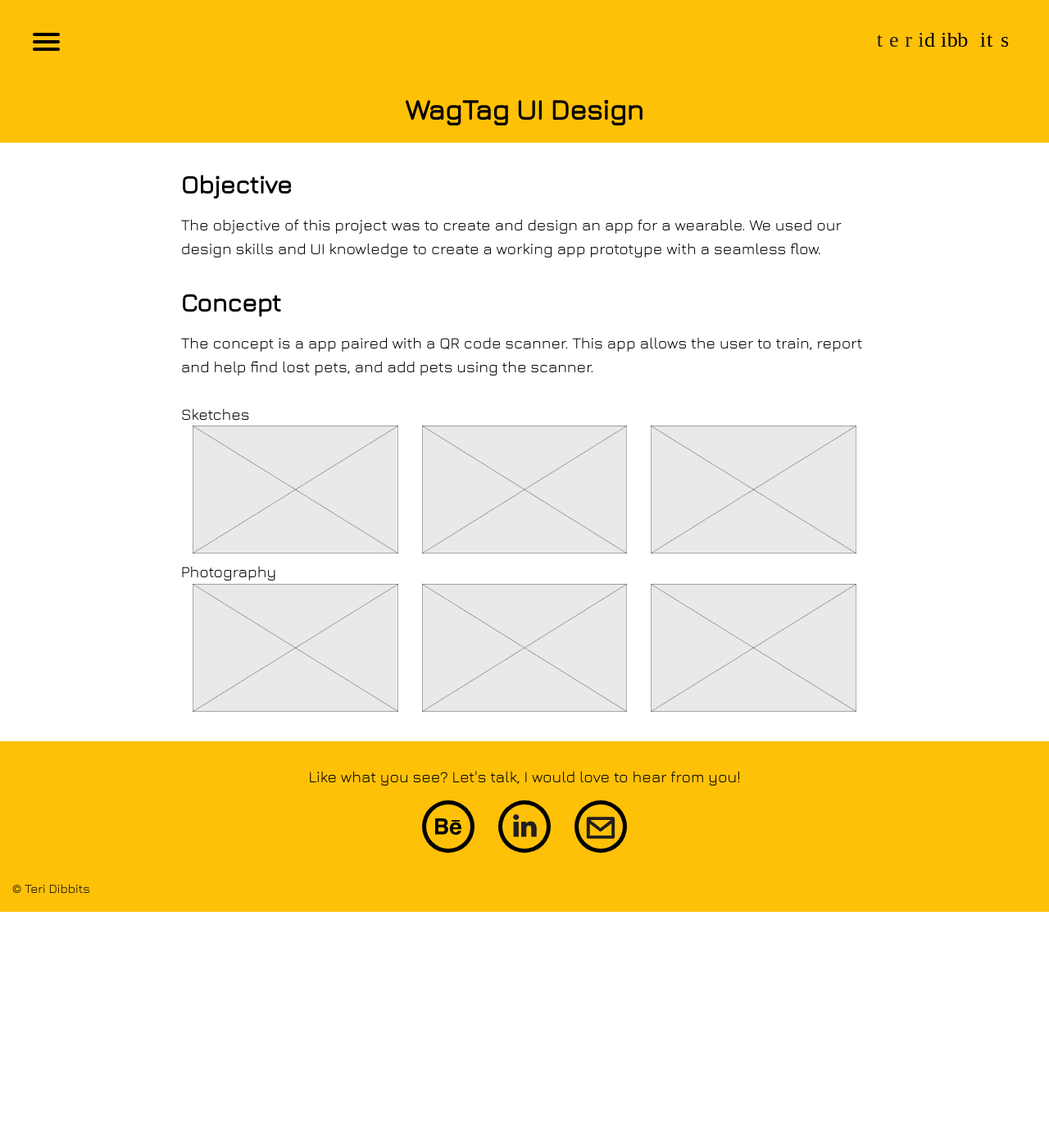
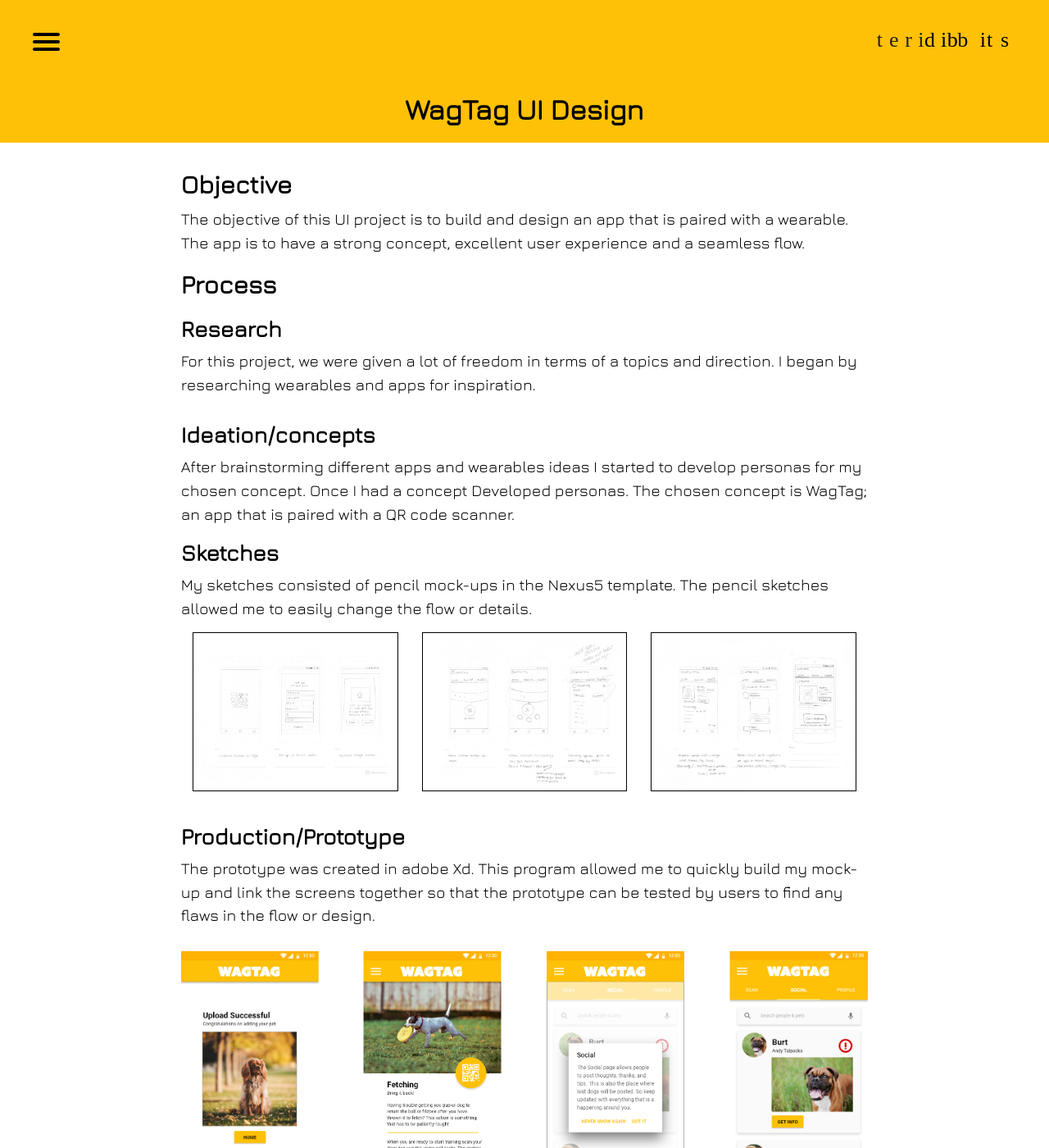
Before and after one commit to TeriDibbits/teridibbits.ca, a Jekyll site: the page built from pages/uidesign.html, in a window 1280 px wide and 1400 px high, scrolled down 715 px. Shown: the whole window at 82% size. Built offline with Jekyll 4.4.1, drawn with Linux system fonts in a browser that asks for light colours; before the commit the page ends 1827 px from its top, so only the background shows below that.

Commit message:
added text and images to ui design page

```diff
--- a/css/main.css
+++ b/css/main.css
@@ -12,6 +12,10 @@
 body {
   margin: 0;
   padding: 0;
+}
+
+p {
+  font-size: micro;
 }
 
 .masthead {
--- a/pages/uidesign.html
+++ b/pages/uidesign.html
@@ -6,35 +6,33 @@
   <main itemscope>
     <h1 class="section-header gutter island-1-2 push-0">WagTag UI Design</h1>
     <div class="island content">
-      <h2 class="push-1-2">Objective</h2>
-      <p class="push" itemprop="description">The objective of this project was to create and design an app for a wearable. We used our design skills and UI knowledge to create a working app prototype with a seamless flow.</p>
-      <h2 class="push-1-2">Concept</h2>
-      <p class="push">The concept is a app paired with a QR code scanner. This app allows the user to train, report and help find lost pets, and add pets using the scanner.</p>
-      <p>Sketches</p>
-      <div class="grid grid-middle">
+      <h2 class="push-1-4">Objective</h2>
+      <p class="push-1-2" itemprop="description">The objective of this UI project is to build and design an app that is paired with a wearable. The app is to have a strong concept, excellent user experience and a seamless flow.</p>
+
+      <h2 class="push-1-2">Process</h2>
+      <h3 class="push-1-4">Research</h3>
+      <p class="push">For this project, we were given a lot of freedom in terms of a topics and direction. I began by researching wearables and apps for inspiration.</p>
+      <h3 class="push-1-4">Ideation/concepts</h3>
+      <p class="push-1-2">After brainstorming different apps and wearables ideas I started to develop personas for my chosen concept. Once I had a concept Developed personas. The chosen concept is WagTag; an app that is paired with a QR code scanner.</p>
+      <h3 class="push-1-4">Sketches</h3>
+      <p class="push-1-2">My sketches consisted of pencil mock-ups in the Nexus5 template. The pencil sketches allowed me to easily change the flow or details.</p>
+      <div class="grid grid-middle push">
         <div class="unit xs-1 s-1 m-1-2 l-1-3 xl-1-3 gutter-1-2">
-          <img itemprop="image" class="work-img" src="{{site.baseurl}}/images/placeholder.jpg" alt="">
+          <img itemprop="image" class="work-img sketch-img" src="{{site.baseurl}}/images/ui-sketch-1.jpg" alt="">
         </div>
         <div class="unit xs-1 s-1 m-1-2 l-1-3 xl-1-3 gutter-1-2">
-          <img itemprop="image" class="work-img" src="{{site.baseurl}}/images/placeholder.jpg" alt="">
+          <img itemprop="image" class="work-img sketch-img" src="{{site.baseurl}}/images/ui-sketch-2.jpg" alt="">
         </div>
         <div class="unit xs-1 s-1 m-1-2 l-1-3 xl-1-3 gutter-1-2">
-          <img itemprop="image" class="work-img" src="{{site.baseurl}}/images/placeholder.jpg" alt="">
+          <img itemprop="image" class="work-img sketch-img" src="{{site.baseurl}}/images/ui-sketch-3.jpg" alt="">
         </div>
       </div>
       <div>
-        <p>Photography</p>
-        <div class="grid grid-middle">
-          <div class="unit xs-1 s-1 m-1-2 l-1-3 xl-1-3 gutter-1-2">
-            <img itemprop="image" class="work-img" src="{{site.baseurl}}/images/placeholder.jpg" alt="">
+        <h3 class="push-1-4">Production/Prototype</h3>
+        <p class="push">The prototype was created in adobe Xd. This program allowed me to quickly build my mock-up and link the screens together so that the prototype can be tested by users to find any flaws in the flow or design.</p>
+          <div>
+            <img itemprop="image" class="work-img" src="{{site.baseurl}}/images/screens.jpg" alt="">
           </div>
-          <div class="unit xs-1 s-1 m-1-2 l-1-3 xl-1-3 gutter-1-2">
-            <img itemprop="image" class="work-img" src="{{site.baseurl}}/images/placeholder.jpg" alt="">
-          </div>
-          <div class="unit xs-1 s-1 m-1-2 l-1-3 xl-1-3 gutter-1-2">
-            <img itemprop="image" class="work-img" src="{{site.baseurl}}/images/placeholder.jpg" alt="">
-          </div>
-        </div>
       </div>
     </div>
   </main>
```
Also changed, not shown: images/screens.jpg (added), images/ui-sketch-1.jpg (added), images/ui-sketch-2.jpg (added), images/ui-sketch-3.jpg (added).
